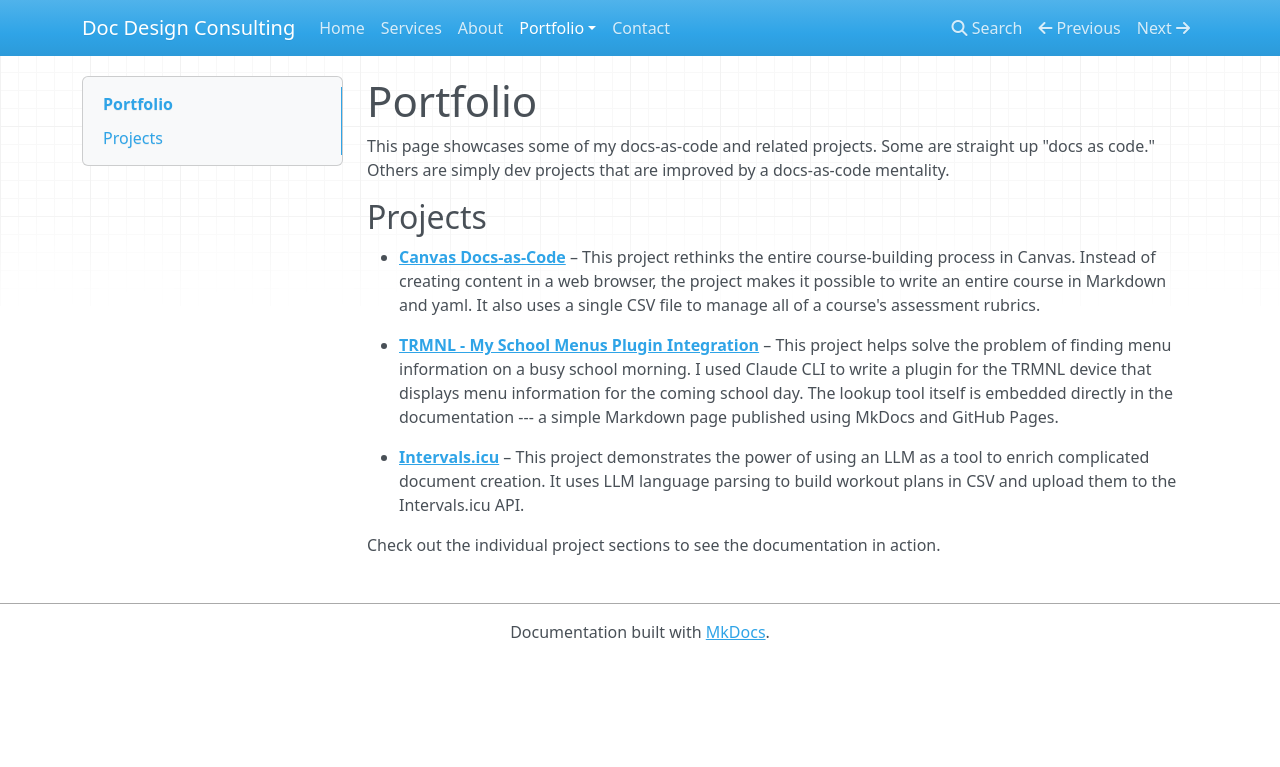
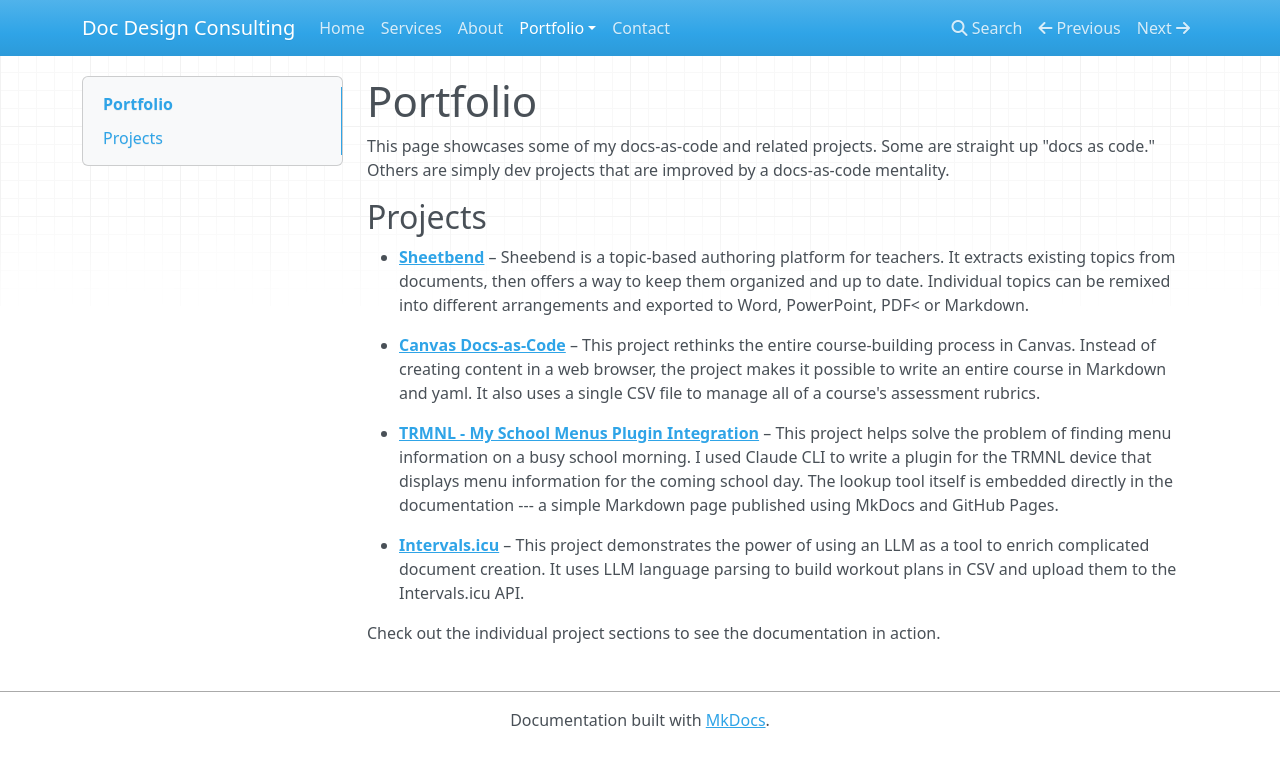
Before and after one commit to jw-docs-4644/doc-design, an MkDocs documentation site: the page built from docs/portfolio/index.md, in a window 1280 px wide. Shown: the top 767 px of the page. Built offline with MkDocs 1.6.1, drawn with Linux system fonts in a browser that asks for light colours; nearby versions of some CDN libraries.

Commit message:
Add Sheetbend to portfolio nav and overview
Co-Authored-By: Claude Sonnet 4.6 <noreply@anthropic.com>

```diff
--- a/docs/portfolio/index.md
+++ b/docs/portfolio/index.md
@@ -3,6 +3,8 @@
 This page showcases some of my docs-as-code and related projects. Some are straight up "docs as code." Others are simply dev projects that are improved by a docs-as-code mentality.
 
 ## Projects
+
+- **[Sheetbend](https://sheetbend.app)** – Sheebend is a topic-based authoring platform for teachers. It extracts existing topics from documents, then offers a way to keep them organized and up to date. Individual topics can be remixed into different arrangements and exported to Word, PowerPoint, PDF< or Markdown.
 
 - **[Canvas Docs-as-Code](canvas-docs-as-code-public/case-study.md)** – This project rethinks the entire course-building process in Canvas. Instead of creating content in a web browser, the project makes it possible to write an entire course in Markdown and yaml. It also uses a single CSV file to manage all of a course's assessment rubrics.
 
--- a/mkdocs.yml
+++ b/mkdocs.yml
@@ -17,6 +17,8 @@ nav:
   - About: about.md
   - Portfolio:
     - Overview: portfolio/index.md
+    - Sheetbend:
+      - Overview: portfolio/sheetbend/index.md
     - Canvas Docs-as-Code:
       - Case Study: portfolio/canvas-docs-as-code-public/case-study.md
 #      - README: portfolio/canvas-docs-as-code-public/README_UPDATES.md
```
Also changed, not shown: docs/portfolio/sheetbend/index.md (added, +5 -0 lines).
